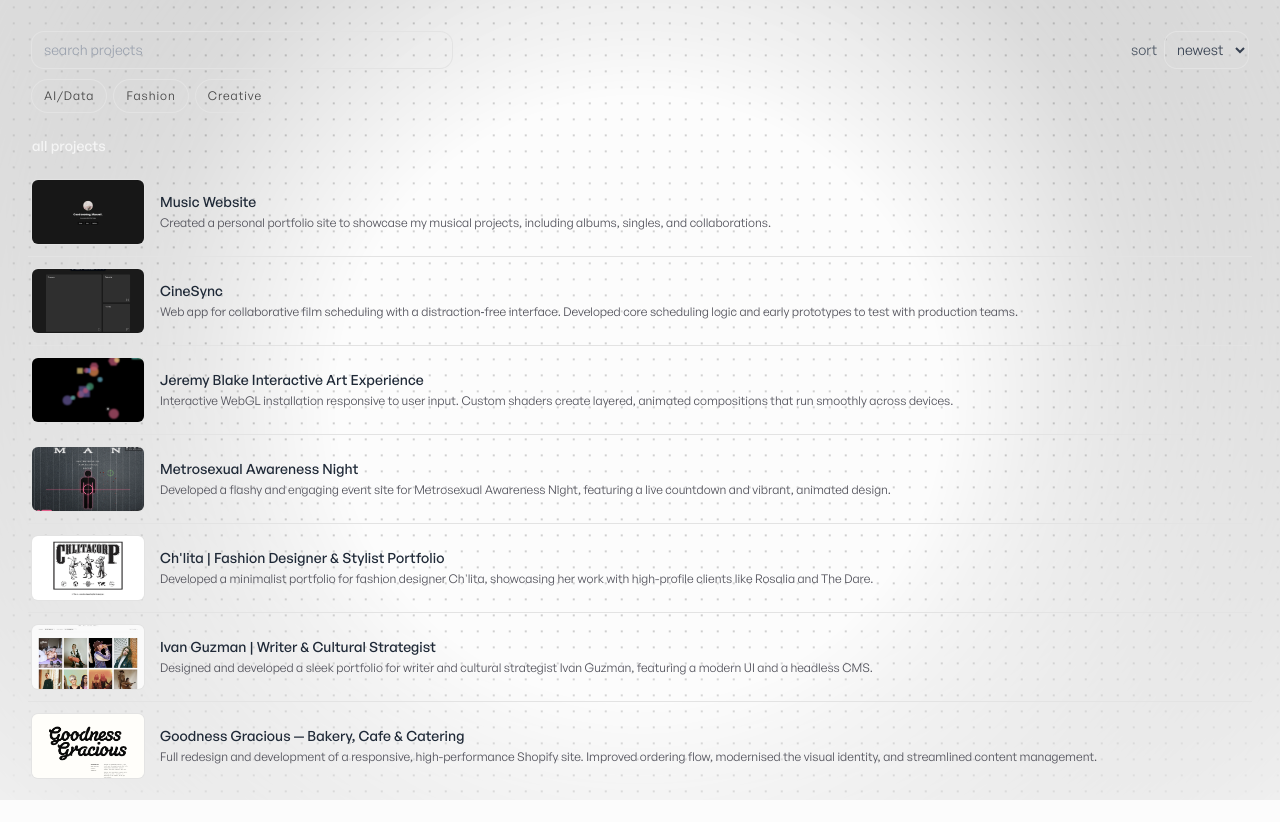
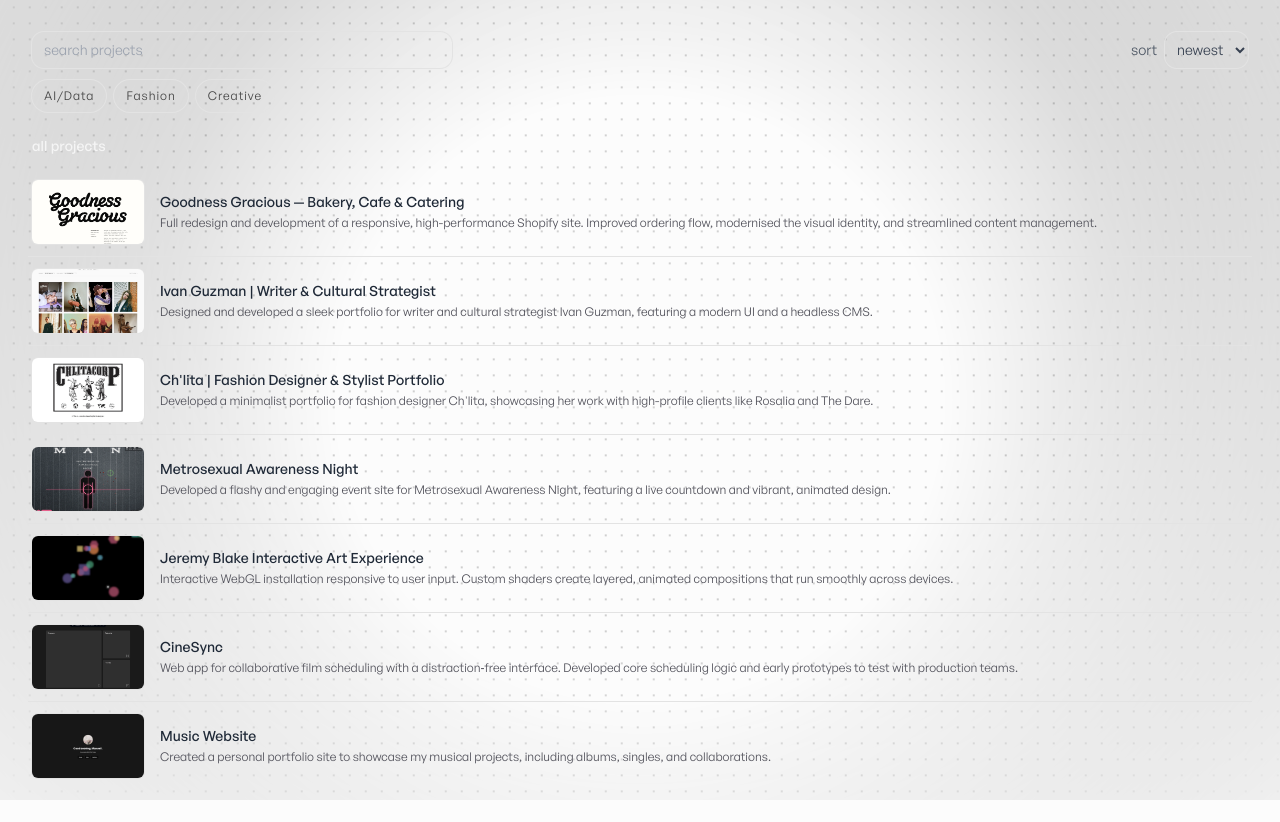
Before and after one commit to maxwellyoung/dev.maxwellyoung.info, a Next.js app: page /projects in a window 1280 px wide. Built offline with nearby package versions, Linux system fonts and the light colour scheme; no server answers.

Commit message:
fix(projects): adjust sorting logic to reverse order for 'newest' and 'oldest' based on index

```diff
--- a/src/app/projects/page.tsx
+++ b/src/app/projects/page.tsx
@@ -81,7 +81,8 @@
       if (sortBy === "az") return a.name.localeCompare(b.name);
       const ai = orderIndex.get(a.name) ?? 0;
       const bi = orderIndex.get(b.name) ?? 0;
-      return sortBy === "newest" ? bi - ai : ai - bi;
+      // reversed per request: newest = lower index first; oldest = higher index first
+      return sortBy === "newest" ? ai - bi : bi - ai;
     });
     return list;
   }, [deferredQuery, activeFilters, sortBy, orderIndex]);
```
